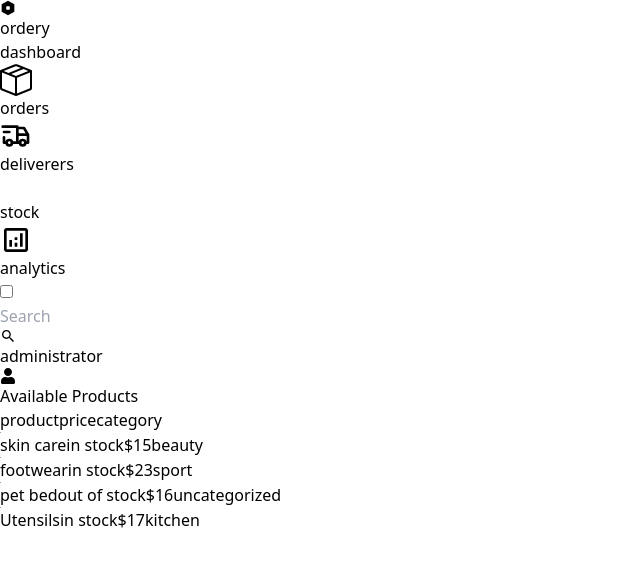
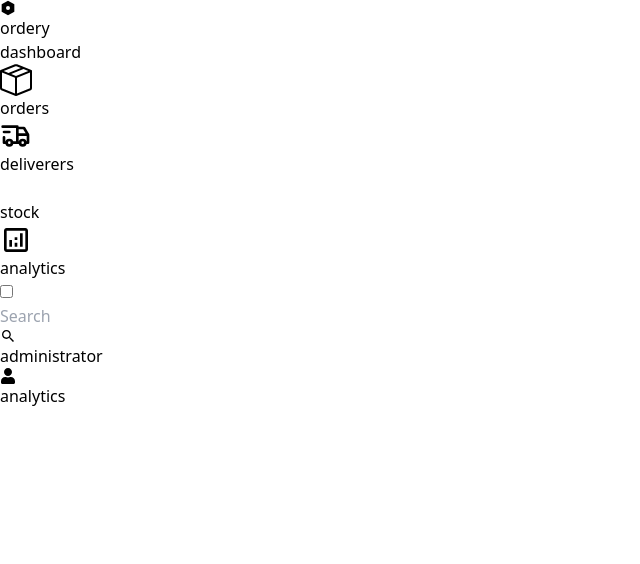
Before and after one commit to mtellami/dashboard, a React (Vite) app: page / in a window 1280 px wide. Shown: the top 564 px of the page, without its empty margins (0-640 px from the left). Built offline with nearby package versions, Linux system fonts and the light colour scheme; some icons are missing.

Commit message:
products stock

```diff
--- a/src/components/Stock.tsx
+++ b/src/components/Stock.tsx
@@ -1,21 +1,23 @@
 import Products from '../../static/Stock'
 
 function Stock() {
-  const elements = ['product', '', 'price', 'category'];
+  const elements = ['product', '', 'price', 'category']
+	const light = 'bg-gray-100 text-gray-800'
+	const dark = 'bg-gray-200 text-gray-800'
 
 	return (
     <section className="p-4 text-2xl capitalize">
       <h1 className="capitalize m-4">Available Products</h1>
       <div className="overflow-auto text-center">
-        <ul className="w-full rounded-md divide-y divide-gray-300">
+        <ul className="w-full rounded-md divide-y divide-gray-200">
           <li className="flex justify-between p-2 ml-6 uppercase text-xl">
             {elements.map((item, index) => (
               <span key={index} className="flex-1">{item}</span>
             ))}
           </li>
           {Products.map((product, index) => (
-            <li key={index} className={`flex p-2 mr-6 items-center ${index % 2 ? 'bg-gray-100' : 'bg-gray-200'} text-lg`}>
-              <img src={product.image} className="rounded-md w-20" alt={product.name} />
+            <li key={index} className={`flex p-2 mr-6 items-center ${index % 2 ? light : dark} text-lg rounded mb-1`}>
+              <img src={product.image} className="rounded-md w-16" alt={product.name} />
               <span className="flex-1">{product.name}</span>
               <span className={`flex-1 ${product.qte > 0 ? 'text-green-600' : 'text-red-500'}`}>
 								{product.qte > 0 ? 'in stock' : 'out of stock'}
--- a/src/context/Select.tsx
+++ b/src/context/Select.tsx
@@ -4,13 +4,13 @@ import { DARK, LIGHT } from '../utils/constants'
 const SelectContext = createContext({
 	selected: 'orders',
 	select: (_: string) => {},
-	mode: 'light',
+	mode: LIGHT,
 	toggle: () => {}
 })
 
 export const SelectProvider = ({ children }: {children: React.ReactNode}) => {
-	const [selected, select] = useState('stock')
-	const [mode, setMode] = useState('light')
+	const [selected, select] = useState('analytics')
+	const [mode, setMode] = useState(LIGHT)
 
 	useEffect(() => {
 		const previous = localStorage.getItem('mode')
```
